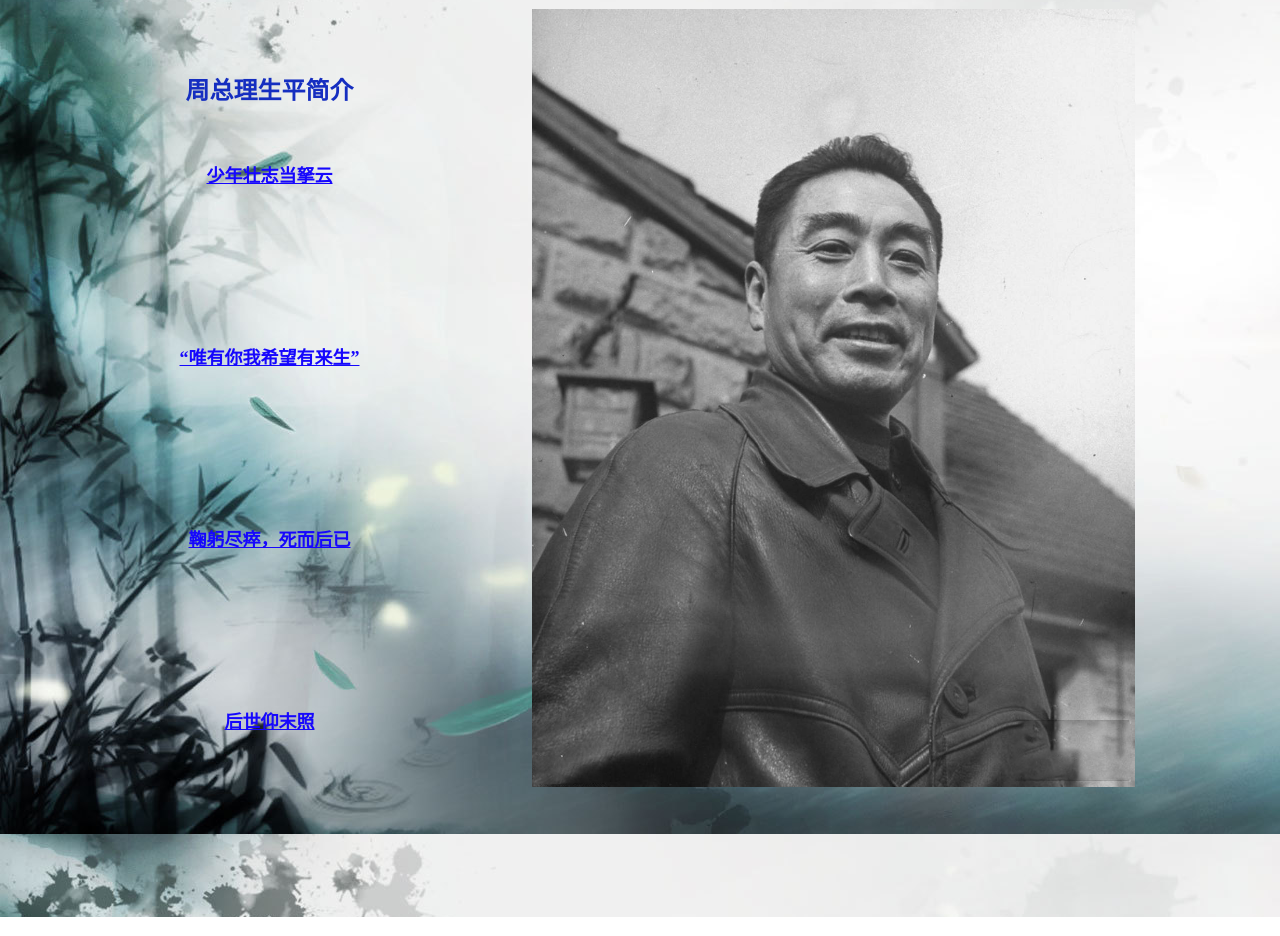
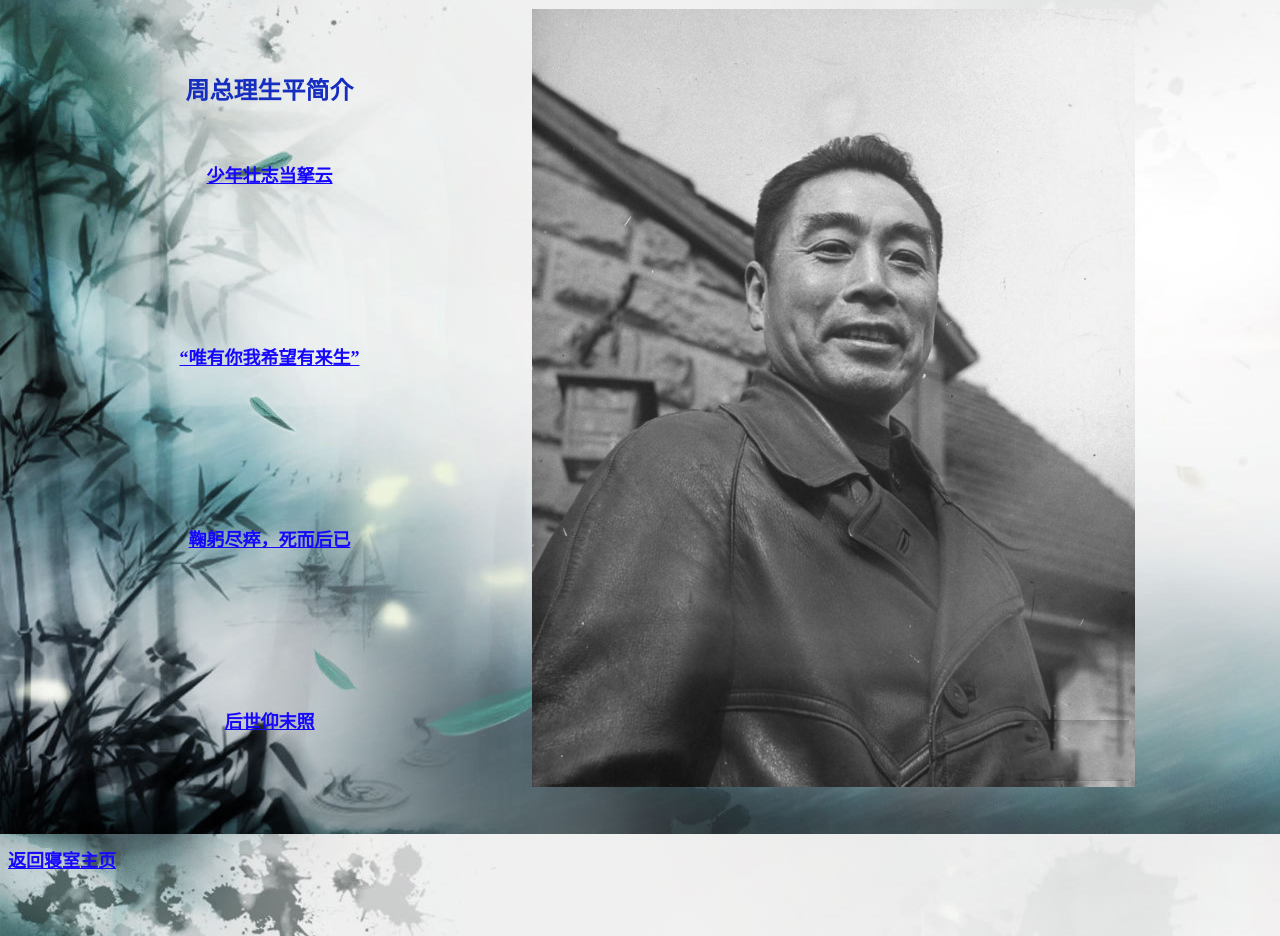
Before and after one commit to theefreshman/mpj640, a plain HTML site: page index.html in a window 1280 px wide. Shown: the part 126-1062 px from the top of the page. Drawn offline with Linux system fonts and the light colour scheme.

Commit message:
Add files via upload

```diff
--- a/index.html
+++ b/index.html
@@ -35,6 +35,10 @@ h3 {
 	color: rgba(0,0,0,1);
 	text-align:center ;
 }
+h5 {
+	font-size: 18px;
+	color: #FFFEFE;
+}
 </style>
 </head>
 
@@ -70,7 +74,7 @@ h3 {
 
   </tbody>
 </table>
-<h2>&nbsp;</h2>
+<h5><a href="http://klaw-two.gitee.io/dormweb">返回寝室主页</a></h5>
 <p>&nbsp;</p>
 </body>
 </html>
```
